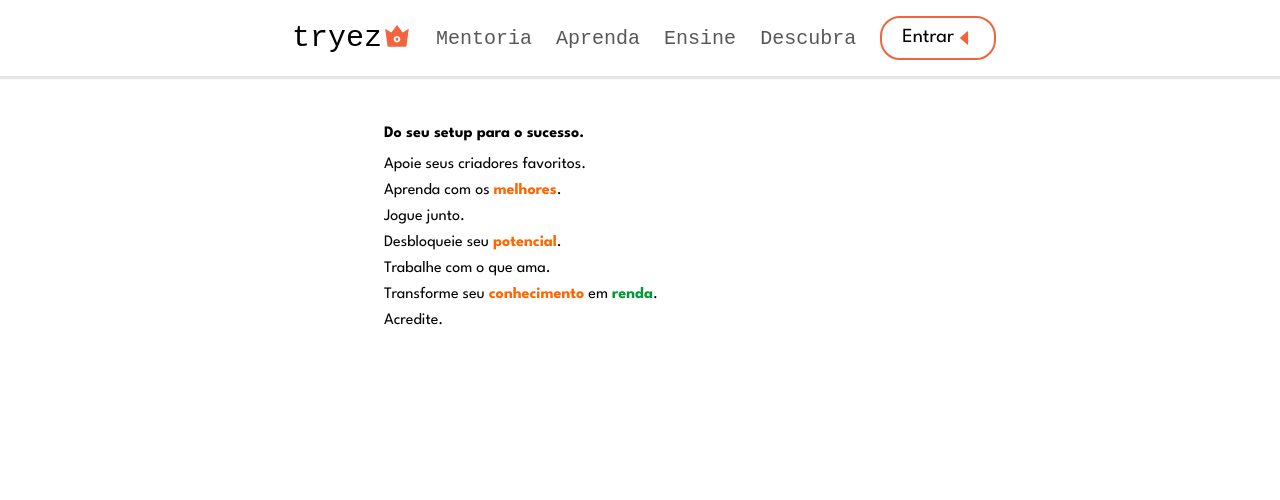
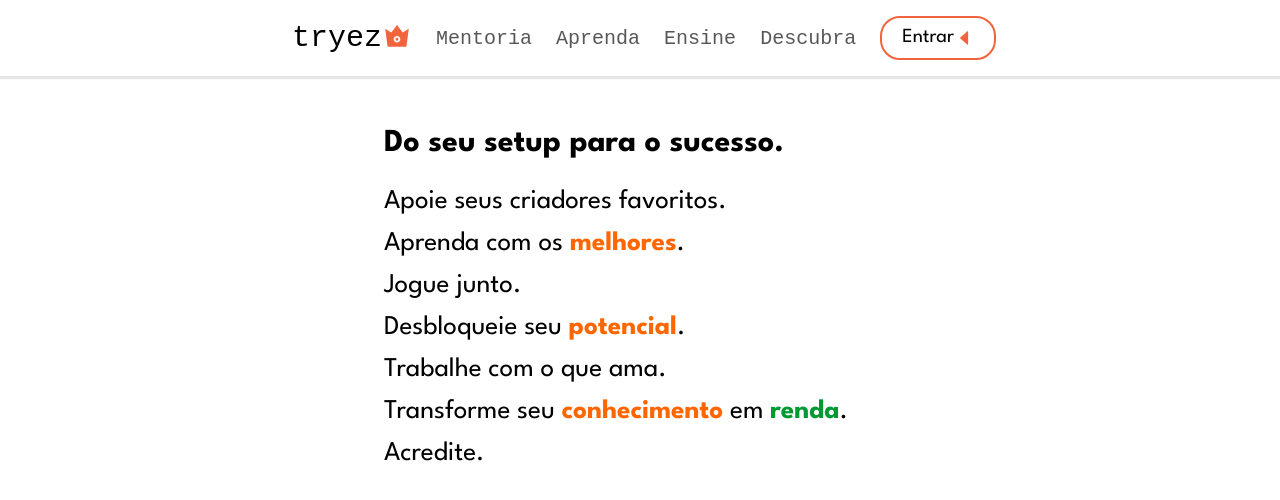
Before and after one commit to oddcaio/plataforma-tryez, a React (Create React App) app: page / in a window 1280 px wide. Shown: the top 500 px of the page. Built offline with nearby package versions, Linux system fonts and the light colour scheme; the HTML template or start-up script is replaced by a standard one; a web font is replaced by a local one.

Commit message:
p and h1 fixed

```diff
--- a/src/pages/home/Home.css
+++ b/src/pages/home/Home.css
@@ -1,6 +1,6 @@
 :root {
   --h1-1920: 30;
-  --p-1920: 25;
+  --p-1920: 28;
 }
 
 .home {
@@ -18,15 +18,15 @@
 }
 
 h1 {
-  font-size: clamp(20px, calc(var(--h1-1920) * 1px * (100vw / 1920)), 42px);
-  margin: 0 0 clamp(16px, calc(40px * (100vw / 1920)), 44px);
+  margin: 0 0 clamp(20px, calc(40px * (100vw / 1920)), 48px);
   font-weight: 600;
 }
 
 p {
-  font-size: clamp(16px, calc(var(--p-1920) * 1px * (100vw / 1920)), 32px);
-  margin: 6px 0;
+  font-size: clamp(18px, calc(22px + 0.4vw), 36px);
+  margin: 8px 0;
 }
+
 
 .orange {
   color: #ff6600;
```
